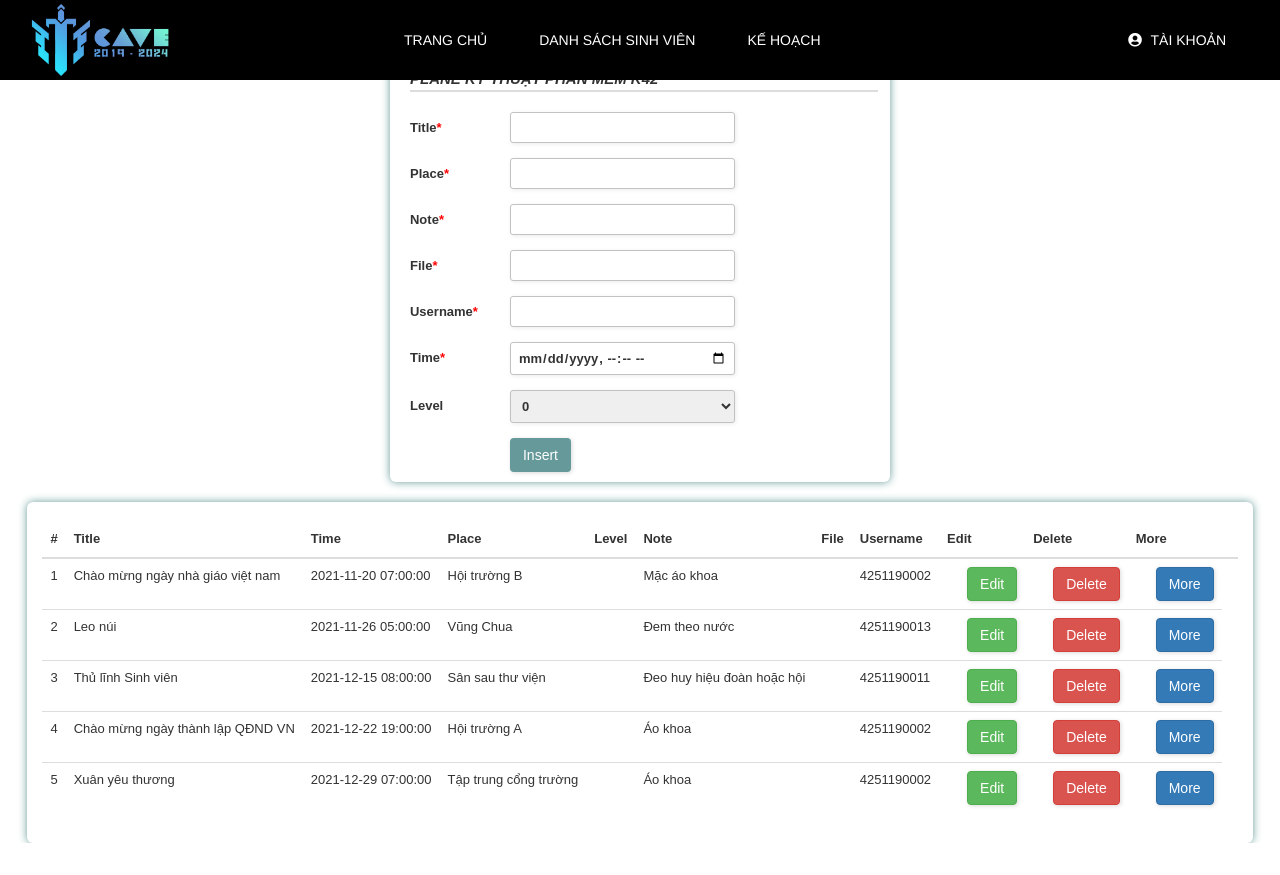
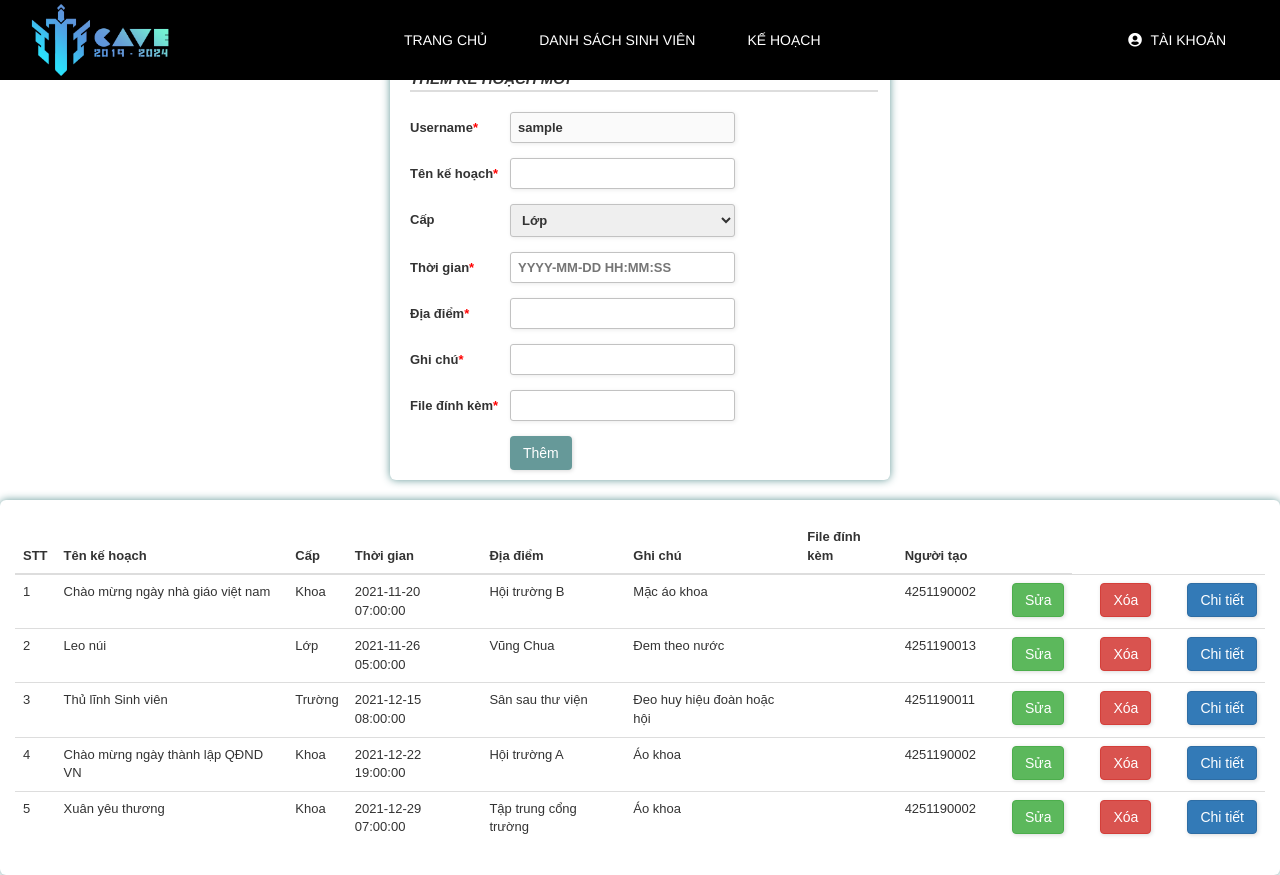
Before and after one commit to PhanNhatTanPK/BTCK, a PHP site: page /plan2.php in a window 1280 px wide. Before the commit the page ends 843 px from the top, so only its background shows below. Run offline with PHP 8.4, Linux system fonts and the light colour scheme; a user stored in the database is signed in; data comes from the database, SQL or seed files in the repository; some libraries are stand-ins or nearby versions.

Commit message:
plan frontend update

```diff
--- a/deleteplan.php
+++ b/deleteplan.php
@@ -1,8 +1,9 @@
 <?php
  include('config.php');
-$id=$_GET ["id"];
+ $id=$_GET ["id"];
+mysqli_query ($conn, "delete from detailed_plan where id_plan=$id");
 mysqli_query ($conn, "delete from plan where id_plan=$id");
 ?>
 <script type="text/javascript">
-window.location=" plan2.php"
+window.location="./plan2.php"
 </script>
--- a/plan2.php
+++ b/plan2.php
@@ -1,5 +1,6 @@
 <!DOCTYPE html>
 <html>
+
 <head>
   <meta charset="UTF-8">
   <meta http-equiv="X-UA-Compatible" content="IE=edge">
@@ -16,82 +17,100 @@
 <?php
 include('config.php');
 include('headerlogin.php');
-    if(isset($_POST['insert'])) {
+if (isset($_POST['insert'])) {
   $title = $_POST['Title'];
   $time = $_POST['Time'];
   $place = $_POST['Place'];
   $level =  $_POST['Level'];
   $note = $_POST['Note'];
   $file = $_POST['File'];
-        $userName= $_POST['Username'];
+  $userName = $_POST['Username'];
   $sql = "INSERT INTO Plan  VALUES (null,'$title','$time','$place',$level,'$note','$file','$userName')";
-        $query =  mysqli_query($conn,$sql);
-        if( $query ){
+  $query =  mysqli_query($conn, $sql);
+  if ($query) {
     echo "<script type='text/javascript'> alert('Tạo kế hoạch thành công')</script>";
-        }
-        else
-        {
+  } else {
     echo "<script type='text/javascript'> alert('Tạo kế hoạch không thành công')</script>";
-
   }
 }
 
 ?>
+
 <body>
   <div class="form-style-2">
-<div class="form-style-2-heading">PLANE KỸ THUẬT PHẦN MỀM K42</div>
-<form  action="<?php echo htmlspecialchars($_SERVER["PHP_SELF"]);?>" method="post">
-<label for="field1"><span>Title<span class="required">*</span></span><input type="text" class="input-field" name="Title" value="" /></label>
-<label for="field2"><span>Place<span class="required">*</span></span><input type="text" class="input-field" name="Place" value="" /></label>
-<label for="field2"><span>Note<span class="required">*</span></span><input type="text" class="input-field" name="Note" value="" /></label>
-<label for="field2"><span>File<span class="required">*</span></span><input type="text" class="input-field" name="File" value="" /></label>
-<label for="field2"><span>Username<span class="required">*</span></span><input type="text" class="input-field" name="Username"value=""/></label>
-<label for="field2"><span>Time<span class="required">*</span></span><input type="datetime-local" class="input-field" name="Time" value="" /></label>
+    <div class="form-style-2-heading">THÊM KẾ HOẠCH MỚI</div>
+    <form action="<?php echo htmlspecialchars($_SERVER["PHP_SELF"]); ?>" method="post">
+      <label for="field2"><span>Username<span class="required">*</span></span><input type="text" class="input-field" name="Username" value="<?php session_start();
+                                                                                                                                            echo $_SESSION['username'] ?>" disabled/></label>
+      <label for="field1"><span>Tên kế hoạch<span class="required">*</span></span><input type="text" class="input-field" name="Title" value="" /></label>
 
-<label for="field4"><span>Level</span><select name="Level" class="select-field">
-<option value="0">0</option>
-<option value="1">1</option>
-<option value="2">2</option>
+      <label for="field4"><span>Cấp</span>
+        <select name="Level" class="select-field">
+          <option value="1">Lớp</option>
+          <option value="2">Khoa</option>
+          <option value="3">Trường</option>
         </select></label>
-<button class="btn" id="bt1" type="submit" name="insert" class="btn btn-default">Insert</button>
+      <label for="field2"><span>Thời gian<span class="required">*</span></span><input type="text" class="input-field" name="Time" value="" placeholder="YYYY-MM-DD HH:MM:SS"/></label>
+      <label for="field2"><span>Địa điểm<span class="required">*</span></span><input type="text" class="input-field" name="Place" value="" /></label>
+      <label for="field2"><span>Ghi chú<span class="required">*</span></span><input type="text" class="input-field" name="Note" value="" /></label>
+      <label for="field2"><span>File đính kèm<span class="required">*</span></span><input type="text" class="input-field" name="File" value="" /></label>
+
+
+      <button class="btn" id="bt1" type="submit" name="insert" class="btn btn-default">Thêm</button>
     </form>
   </div>
   <div class="col-lg-12">
     <table class="table">
       <thead>
         <tr>
-        <th>#</th>
-        <th>Title</th>
-        <th>Time</th>
-        <th>Place</th>
-        <th>Level</th>
-        <th>Note</th>
-        <th>File</th>
-        <th>Username</th>
-        <th>Edit</th>
-        <th>Delete</th>
-        <th>More</th>
+          <th>STT</th>
+          <th>Tên kế hoạch</th>
+          <th>Cấp</th>
+          <th>Thời gian</th>
+          <th>Địa điểm</th>
+          <th>Ghi chú</th>
+          <th>File đính kèm</th>
+          <th>Người tạo</th>
           <th></th>
         </tr>
       </thead>
       <tbody>
         <?php
         // phần này là phần show data của plan
-      $res=mysqli_query ($conn, "select * from plan");
-      while ($row = mysqli_fetch_array ($res))
+        $res = mysqli_query($conn, "select * from plan");
+        $i=0;
+        while ($row = mysqli_fetch_array($res))
         {
           echo "<tr>";
-      echo "<td>"; echo $row["id_plan"]; echo "</td>";
-      echo "<td>"; echo $row["title"]; echo "</td>";
-      echo "<td>"; echo $row["time"]; echo "</td>";
-      echo "<td>"; echo $row["place"]; echo "</td>";
-      echo "<td>";  if ($row["level"] == 1)  echo "</td>";
-      echo "<td>"; echo $row["note"]; echo "</td>";
-      echo "<td>"; echo $row["file"]; echo "</td>";
-      echo "<td>"; echo $row["id_SV"]; echo "</td>";
-      echo "<td>"; ?> <a href="updateplan.php?id=<?php echo $row["id_plan"]; ?>"><button type="button" class="btn btn-success">Edit</button></a> <?php echo "</td>";
-      echo "<td>"; ?> <a href="deleteplan.php?id=<?php echo $row["id_plan"]; ?>"><button type="button" class="btn btn-danger">Delete</button></a> <?php echo "</td>";
-      echo "<td>"; ?> <a href="detailplan.php?id=<?php echo $row["id_plan"]; ?>"><button type="button" class="btn btn-primary">More</button></a> <?php echo "</td>";
+          echo "<td>";
+          echo ++$i;
+          echo "</td>";
+          echo "<td>";
+          echo $row["title"];
+          echo "</td>";
+          echo "<td>";
+          if ($row["level"] == 1) echo "Lớp";
+          else if ($row["level"] == 2) echo "Khoa";
+          else echo "Trường";
+          echo "</td>";
+          echo "<td>";
+          echo $row["time"];
+          echo "</td>";
+          echo "<td>";
+          echo $row["place"];
+          echo "</td>";
+          echo "<td>";
+          echo $row["note"];
+          echo "</td>";
+          echo "<td>";
+          echo $row["file"];
+          echo "</td>";
+          echo "<td>";
+          echo $row["id_SV"];
+          echo "</td>";
+          echo "<td>"; ?> <a href="updateplan.php?id=<?php echo $row["id_plan"]; ?>"><button type="button" class="btn btn-success">Sửa</button></a> <?php echo "</td>";
+          echo "<td>"; ?> <a href="deleteplan.php?id=<?php echo $row["id_plan"]; ?>"><button type="button" class="btn btn-danger">Xóa</button></a> <?php echo "</td>";
+          echo "<td>"; ?> <a href="detailplan.php?id=<?php echo $row["id_plan"]; ?>"><button type="button" class="btn btn-primary">Chi tiết</button></a> <?php echo "</td>";
           echo "</tr>";
                                                                                                                                                     }
                                                                                                                                                       ?>
--- a/updateplan.php
+++ b/updateplan.php
@@ -14,6 +14,7 @@
    </head>
    <?php
       include('config.php');
+      include('headerlogin.php');
      $id=$_GET["id"];
      $title ="";
      $time= "";
```
Also changed, not shown: detailplan.php (+6 -6 lines), editdetail.php (+4 -4 lines). Lines whose indentation alone changed are shown as unchanged.
